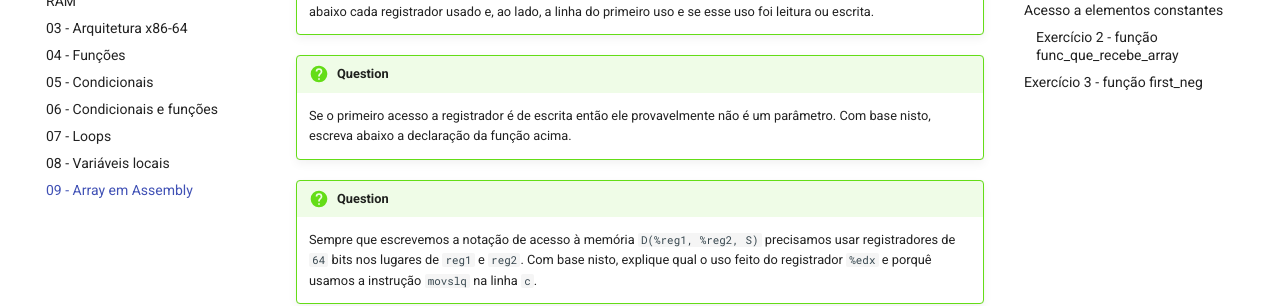
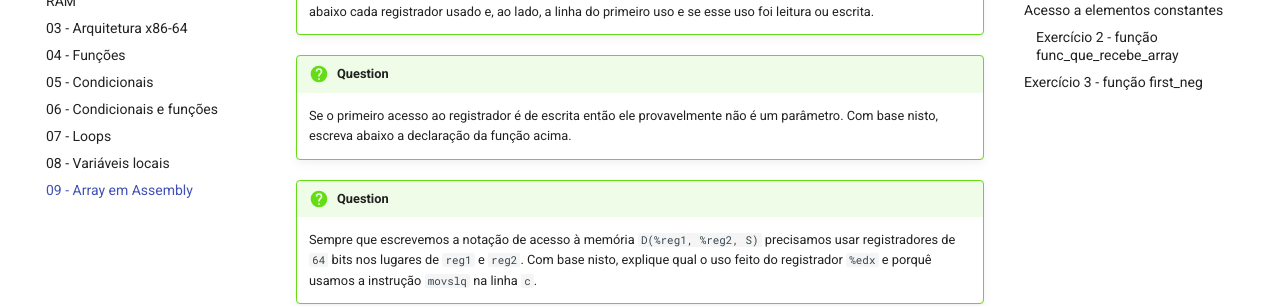
Before and after one commit to Insper/SistemasHardwareSoftware, an MkDocs documentation site: the page built from material/aulas/09-arrays/index.md, in a window 1280 px wide and 900 px high, scrolled down 2417 px. Shown: the part 152-458 px from the top of the window. Built offline with MkDocs 1.6.1 and Material for MkDocs 9.7.7, drawn with Linux system fonts in a browser that asks for light colours; nearby versions of some CDN libraries; comment, search, counter and statistics services are not loaded.

```diff
--- a/material/aulas/09-arrays/index.md
+++ b/material/aulas/09-arrays/index.md
@@ -84,7 +84,7 @@ Dump of assembler code for function soma:
     A função acima usa vários registradores. Para facilitar a descoberta de quais são parâmetros da função anote abaixo cada registrador usado e, ao lado, a linha do primeiro uso e se esse uso foi leitura ou escrita.
 
 !!! question short
-    Se o primeiro acesso a registrador é de escrita então ele provavelmente não é um parâmetro. Com base nisto, escreva abaixo a declaração da função acima.
+    Se o primeiro acesso ao registrador é de escrita então ele provavelmente não é um parâmetro. Com base nisto, escreva abaixo a declaração da função acima.
 
 !!! question short
     Sempre que escrevemos a notação de acesso à memória `D(%reg1, %reg2, S)` precisamos usar registradores de `64` bits nos lugares de `reg1` e `reg2`. Com base nisto, explique qual o uso feito do registrador `%edx` e porquê usamos a instrução `movslq` na linha `c`.
```
Also changed, not shown: material/sobre.md (+1 -0 lines), 3 other files.
